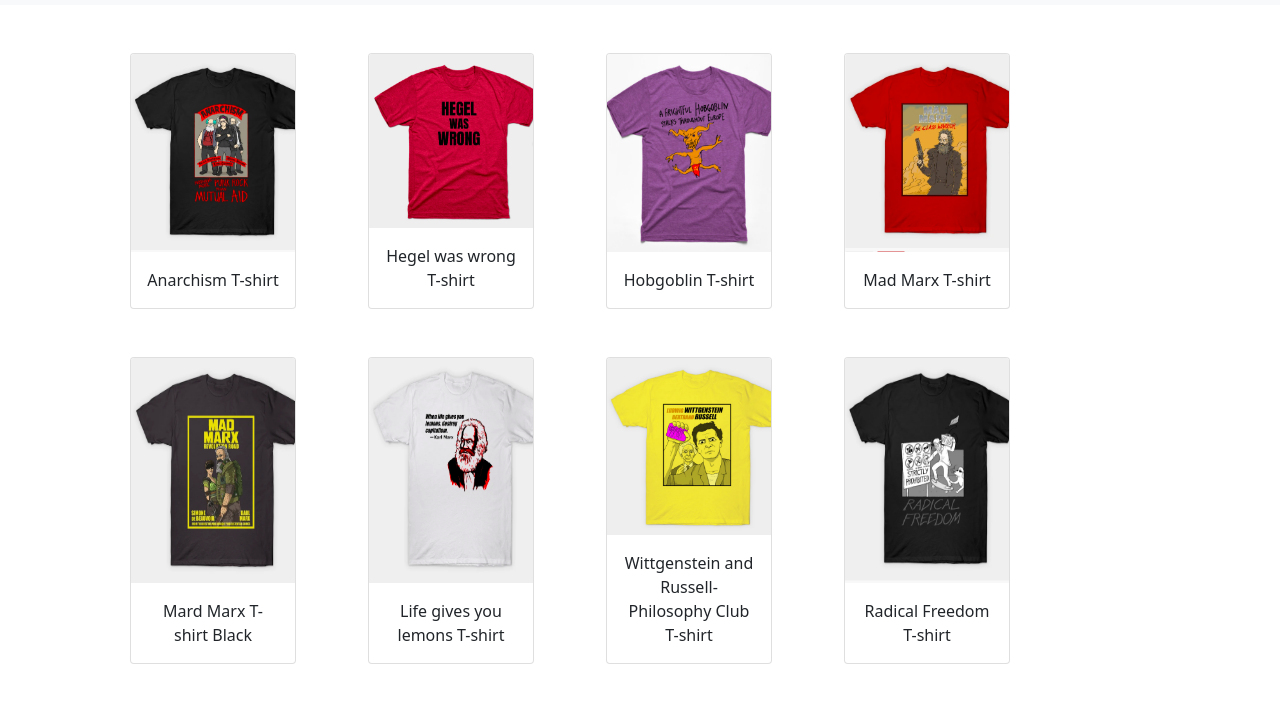
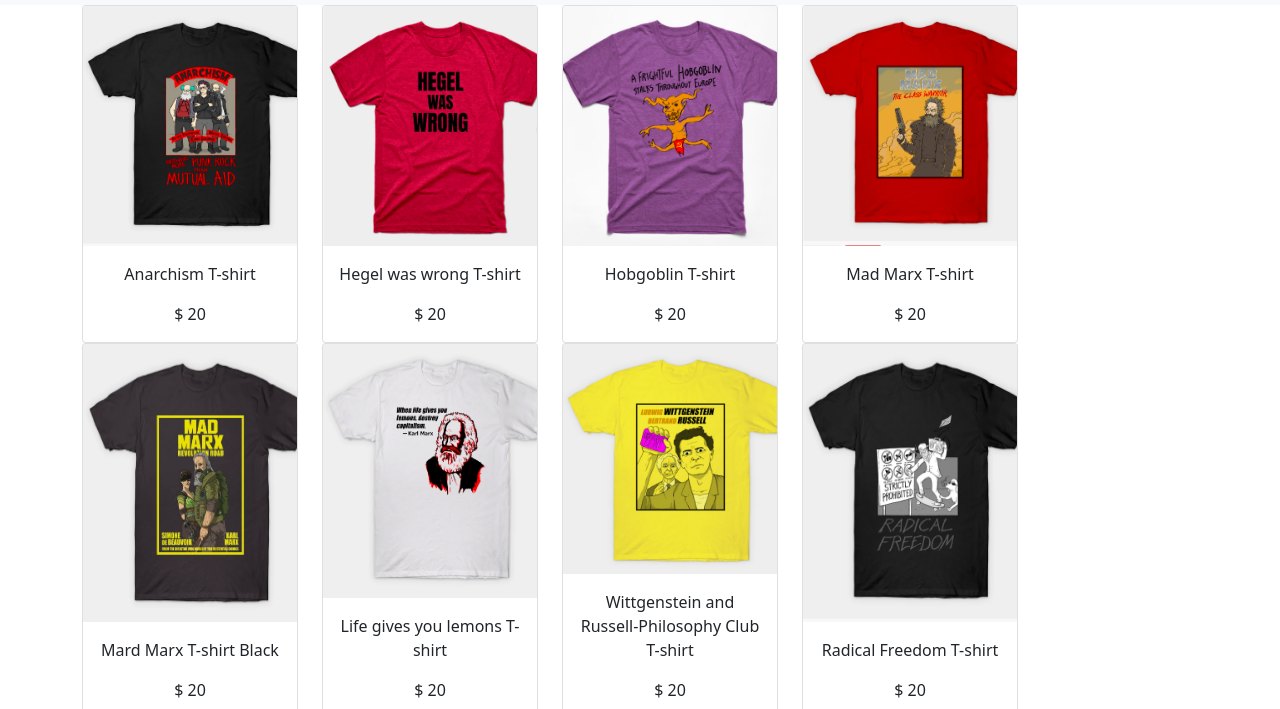
Before and after one commit to muratcan-yuksel/shopping-cart, a Gatsby site: page /Shop in a window 1280 px wide. Shown: the part 51-760 px from the top of the page. Built offline with nearby package versions, Linux system fonts and the light colour scheme; Gatsby itself is replaced by a stand-in of ours.

Commit message:
layout is ok now

```diff
--- a/src/pages/Shop.js
+++ b/src/pages/Shop.js
@@ -36,7 +36,7 @@ export default function Shop() {
         const mappedCards= state.map((item)=>{
             return(
                 <div key={item.id}
-                className=" col-4 col-sm-4 col-md-3 col-lg-2  mt-5 ms-5 text-center"
+                className=" col-4  text-center" style={{width:"15em"}}
                 >
                     <div className="card h-100 mx-auto w-100 ">
                   <img
@@ -47,13 +47,9 @@ export default function Shop() {
                   ></img>
                   <div className="card-body">
                     <p className="card-text">{item.title}</p>
+                    <p className="card-text">{item.sign} {item.price}</p>
                   </div>
                 </div>
-
-
-
-
-
                 </div>
             )
         })
```
